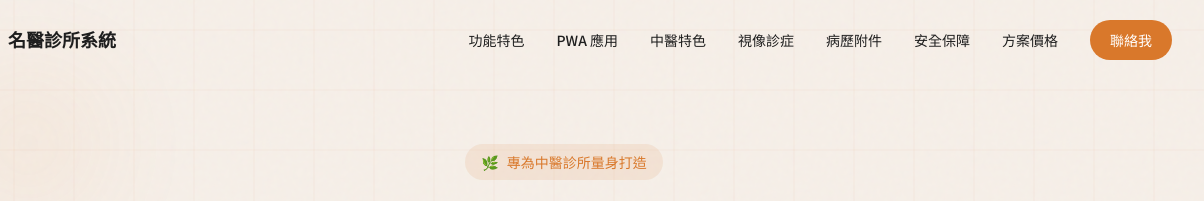
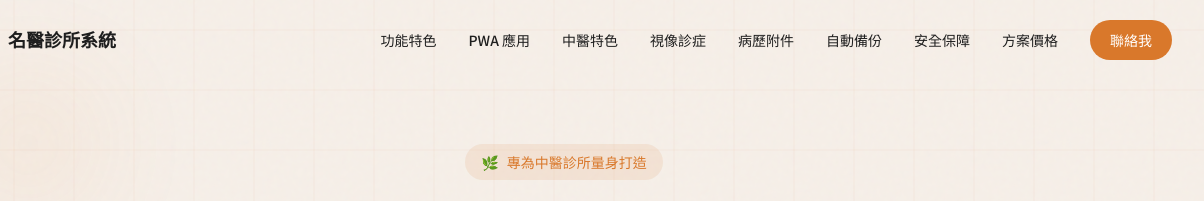
Before and after one commit to cky30950/Cheungec, a website: page index.html in a window 1280 px wide. Shown: the top 201 px of the page, 76-1280 px from the left. Drawn offline with nearby package versions, Linux system fonts and the light colour scheme.

Commit message:
Add files via upload

```diff
--- a/index.html
+++ b/index.html
@@ -194,13 +194,13 @@
         <img src="images/myLogo.png" alt="名醫診所系統 Logo" class="w-full h-full object-contain">
        </div><span class="font-serif text-lg font-semibold" style="color: #1E1E1E;">名醫診所系統</span>
       </div>
-      <div class="hidden md:flex items-center gap-8"><a href="#features" class="text-sm font-medium hover:opacity-70 transition-opacity" style="color: #1E1E1E;">功能特色</a> <a href="#pwa" class="text-sm font-medium hover:opacity-70 transition-opacity" style="color: #1E1E1E;">PWA 應用</a> <a href="#tcm" class="text-sm font-medium hover:opacity-70 transition-opacity" style="color: #1E1E1E;">中醫特色</a> <a href="#telemedicine" class="text-sm font-medium hover:opacity-70 transition-opacity" style="color: #1E1E1E;">視像診症</a> <a href="#attachments" class="text-sm font-medium hover:opacity-70 transition-opacity" style="color: #1E1E1E;">病歷附件</a> <a href="#security" class="text-sm font-medium hover:opacity-70 transition-opacity" style="color: #1E1E1E;">安全保障</a> <a href="#pricing" class="text-sm font-medium hover:opacity-70 transition-opacity" style="color: #1E1E1E;">方案價格</a> <a href="#footer-contact" id="nav-cta-btn" class="px-5 py-2.5 rounded-full text-sm font-medium text-white transition-all hover:shadow-lg hover:scale-105" style="background-color: #D9782B;"> 聯絡我 </a>
+      <div class="hidden md:flex items-center gap-8"><a href="#features" class="text-sm font-medium hover:opacity-70 transition-opacity" style="color: #1E1E1E;">功能特色</a> <a href="#pwa" class="text-sm font-medium hover:opacity-70 transition-opacity" style="color: #1E1E1E;">PWA 應用</a> <a href="#tcm" class="text-sm font-medium hover:opacity-70 transition-opacity" style="color: #1E1E1E;">中醫特色</a> <a href="#telemedicine" class="text-sm font-medium hover:opacity-70 transition-opacity" style="color: #1E1E1E;">視像診症</a> <a href="#attachments" class="text-sm font-medium hover:opacity-70 transition-opacity" style="color: #1E1E1E;">病歷附件</a> <a href="#backup" class="text-sm font-medium hover:opacity-70 transition-opacity" style="color: #1E1E1E;">自動備份</a> <a href="#security" class="text-sm font-medium hover:opacity-70 transition-opacity" style="color: #1E1E1E;">安全保障</a> <a href="#pricing" class="text-sm font-medium hover:opacity-70 transition-opacity" style="color: #1E1E1E;">方案價格</a> <a href="#footer-contact" id="nav-cta-btn" class="px-5 py-2.5 rounded-full text-sm font-medium text-white transition-all hover:shadow-lg hover:scale-105" style="background-color: #D9782B;"> 聯絡我 </a>
       </div><button class="md:hidden p-2" onclick="toggleMobileMenu()">
        <svg class="w-6 h-6" fill="none" stroke="currentColor" viewbox="0 0 24 24"><path stroke-linecap="round" stroke-linejoin="round" stroke-width="2" d="M4 6h16M4 12h16M4 18h16" />
        </svg></button>
      </div>
     </div><div id="mobile-menu" class="hidden md:hidden absolute top-full left-0 right-0 shadow-lg" style="background-color: #F6EFE8;">
-     <div class="px-4 py-4 space-y-3"><a href="#features" class="block py-2 text-sm font-medium" style="color: #1E1E1E;">功能特色</a> <a href="#pwa" class="block py-2 text-sm font-medium" style="color: #1E1E1E;">PWA 應用</a> <a href="#tcm" class="block py-2 text-sm font-medium" style="color: #1E1E1E;">中醫特色</a> <a href="#telemedicine" class="block py-2 text-sm font-medium" style="color: #1E1E1E;">視像診症</a> <a href="#attachments" class="block py-2 text-sm font-medium" style="color: #1E1E1E;">病歷附件</a> <a href="#security" class="block py-2 text-sm font-medium" style="color: #1E1E1E;">安全保障</a> <a href="#pricing" class="block py-2 text-sm font-medium" style="color: #1E1E1E;">方案價格</a> <a href="#footer-contact" class="block w-full px-5 py-2.5 rounded-full text-sm font-medium text-white text-center" style="background-color: #D9782B;">聯絡我</a>
+     <div class="px-4 py-4 space-y-3"><a href="#features" class="block py-2 text-sm font-medium" style="color: #1E1E1E;">功能特色</a> <a href="#pwa" class="block py-2 text-sm font-medium" style="color: #1E1E1E;">PWA 應用</a> <a href="#tcm" class="block py-2 text-sm font-medium" style="color: #1E1E1E;">中醫特色</a> <a href="#telemedicine" class="block py-2 text-sm font-medium" style="color: #1E1E1E;">視像診症</a> <a href="#attachments" class="block py-2 text-sm font-medium" style="color: #1E1E1E;">病歷附件</a> <a href="#backup" class="block py-2 text-sm font-medium" style="color: #1E1E1E;">自動備份</a> <a href="#security" class="block py-2 text-sm font-medium" style="color: #1E1E1E;">安全保障</a> <a href="#pricing" class="block py-2 text-sm font-medium" style="color: #1E1E1E;">方案價格</a> <a href="#footer-contact" class="block w-full px-5 py-2.5 rounded-full text-sm font-medium text-white text-center" style="background-color: #D9782B;">聯絡我</a>
      </div>
     </div>
    </nav><section class="relative min-h-screen flex items-center justify-center overflow-hidden pt-20">
```
